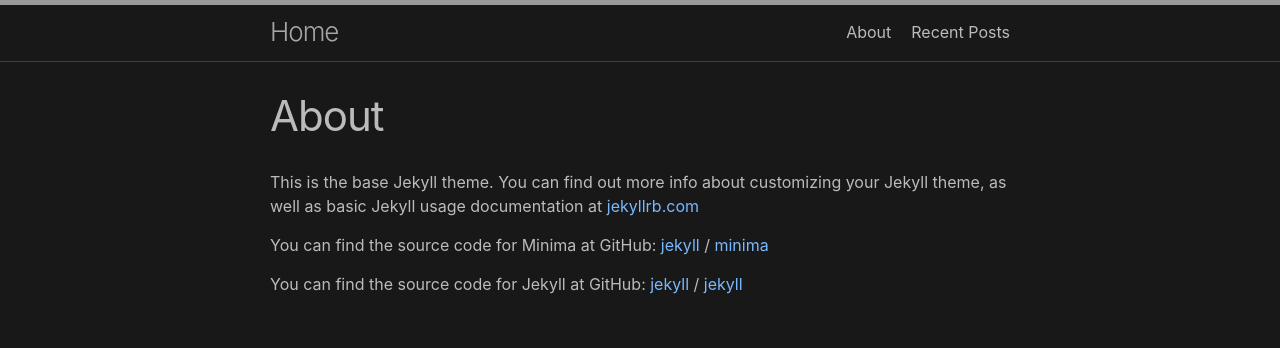
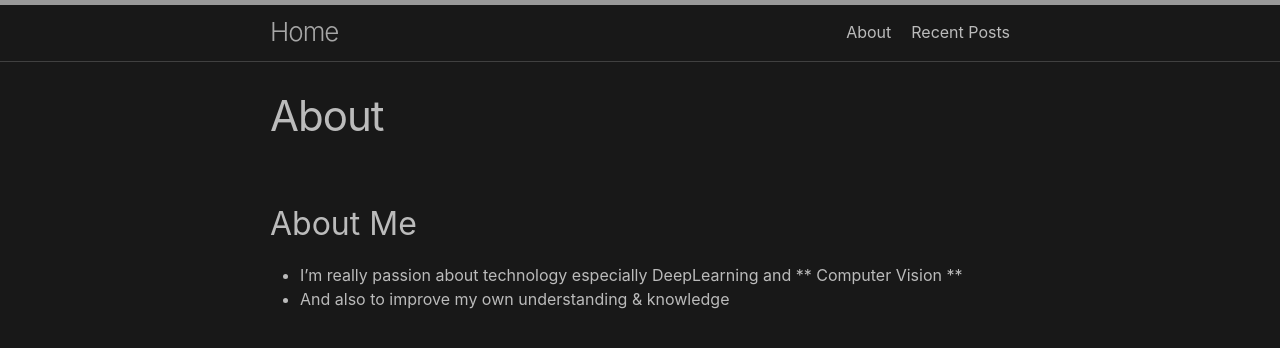
Before and after one commit to Sanjuvi/sanjeevi, a Jekyll site: the page built from about.md, in a window 1280 px wide. Shown: the top 348 px of the page. Built offline with Jekyll 4.4.1, drawn with Linux system fonts in a browser that asks for light colours.

Commit message:
Update about.md

```diff
--- a/about.md
+++ b/about.md
@@ -3,7 +3,7 @@ layout: page
 title: About
 permalink: /about/
 ---
-
+<!--
 This is the base Jekyll theme. You can find out more info about customizing your Jekyll theme, as well as basic Jekyll usage documentation at [jekyllrb.com](https://jekyllrb.com/)
 
 You can find the source code for Minima at GitHub:
@@ -15,4 +15,7 @@ You can find the source code for Jekyll at GitHub:
 [jekyll](https://github.com/jekyll/jekyll)
 
 
-[jekyll-organization]: https://github.com/jekyll
+[jekyll-organization]: https://github.com/jekyll -->
+## About Me
+* I'm really passion about technology especially DeepLearning and ** Computer Vision **
+* And also to improve my own understanding & knowledge
```
